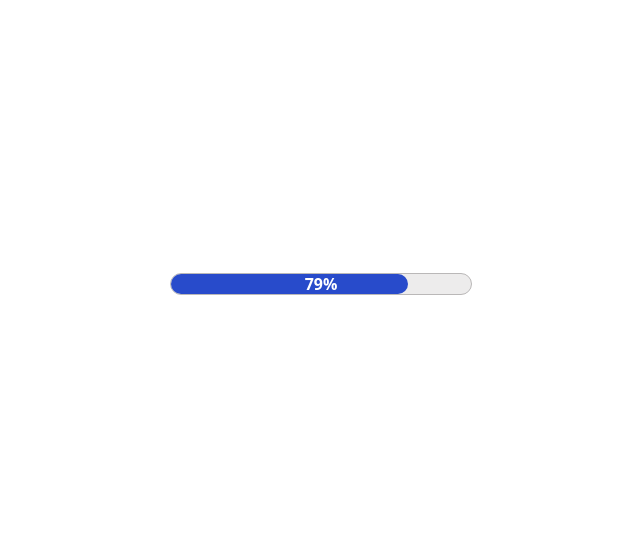
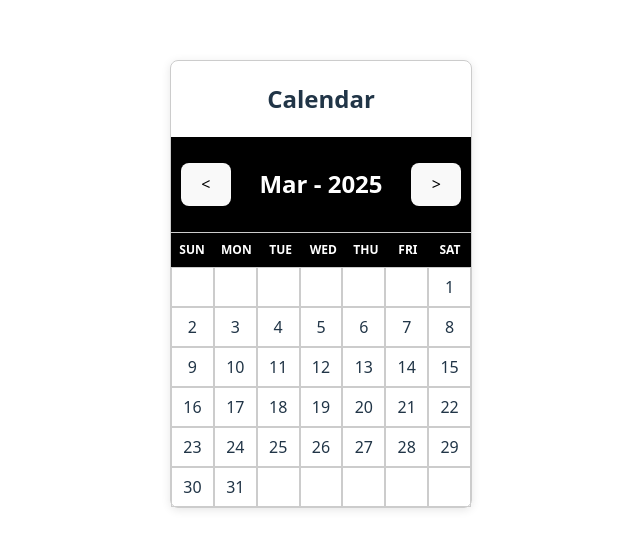
Before and after one commit to pranjal-prateek/React-Everthing, a React (Vite) app: page / in a window 1280 px wide. Shown: the part 116-664 px from the top of the page, without its empty margins (319-959 px from the left). Built offline with nearby package versions, Linux system fonts and the light colour scheme.

Commit message:
feat: added calendar

```diff
--- a/src/App.jsx
+++ b/src/App.jsx
@@ -1,7 +1,7 @@
 import { useState } from "react";
 import "./App.css";
 import { ErrorBoundary } from "./ErrorBoundary/ErrorBoundary";
-import ProgressBar from "./Machine Coding/ProgressBar/ProgressBar";
+import Calendar from "./Machine Coding/Calendar/calendar";
 function App() {
   const [isModalOpen, setIsModalOpen] = useState(false);
 
@@ -48,7 +48,9 @@ function App() {
       )}
       <button onClick={handleOpen}>Open Modal</button> */}
 
-      <ProgressBar/>
+      {/* <ProgressBar/> */}
+      {/* <DragAndDropComponent/> */}
+      <Calendar/>
 
     </ErrorBoundary>
   );
--- /dev/null
+++ b/src/Machine Coding/Calendar/Calendar.jsx
@@ -0,0 +1,69 @@
+import { useState } from "react";
+import './calendar.css';
+const  Calendar =()=>{
+const [date,setDate] = useState(new Date())
+const weeKDays = ["SUN","MON","TUE","WED","THU","FRI","SAT"];
+console.log(date);
+const handlePrevMonth =()=>{
+  setDate((prevDate)=>new Date(prevDate.getFullYear(),prevDate.getMonth()-1,1))
+}
+const handleNextMonth =()=>{
+  setDate((prevDate)=>new Date(prevDate.getFullYear(),prevDate.getMonth()+1,1)
+  )
+}
+
+const renderDaysInMonth =()=>{
+  const month =date.getMonth();
+  const year = date.getFullYear();
+
+// Get the first day of the month (0 = Sunday, 1 = Monday, etc.)
+  const firstDay = new Date(year,month,1).getDay();
+  // Get the number of days in the month
+  const totalDays = new Date(year,month+1,0).getDate();
+
+  const days = [];
+
+  for (let i = 0; i < firstDay; i++) {
+    days.push(<div key={`empty-${i}`} className="empty-day"></div>);
+  }
+  for (let day = 1; day <= totalDays; day++) {
+    days.push(
+      <div
+        key={day}
+        className="day"
+        onClick={() => alert(`Selected date: ${day}/${month + 1}/${year}`)}
+      >
+        {day}
+      </div>
+    );
+  }
+  const totalCells = days.length;
+  const remainingCells = totalCells % 7 === 0 ? 0 : 7 - (totalCells % 7);
+  for (let i = 0; i < remainingCells; i++) {
+    days.push(<div key={`empty-end-${i}`} className="empty-day"></div>);
+  }
+
+  return days;
+}
+
+
+  return(
+    <>
+    <div className="calendar">
+      <h2>Calendar</h2>
+      <header>
+         <button onClick={handlePrevMonth}>{"<"}</button>
+         <h2>{`${date.toLocaleString('default', { month: 'short' })} - ${date.getFullYear()}`}</h2>
+         <button onClick={handleNextMonth}>{">"}</button>
+      </header>
+      <div className="days-of-week">
+        {weeKDays.map((item,_)=>{
+          return <div key={item}>{item}</div>
+        })}
+      </div>
+      <div className="days">{renderDaysInMonth()}</div>
+    </div>
+    </>
+  )
+}
+export default Calendar;
--- /dev/null
+++ b/src/Machine Coding/Calendar/calendar.css
@@ -0,0 +1,57 @@
+/* Calendar.css */
+.calendar {
+  display: flex;
+  flex-direction: column;
+  width: 300px;
+  border: 1px solid #ccc;
+  border-radius: 8px;
+  margin: 20px auto;
+  box-shadow: 0 2px 10px rgba(0, 0, 0, 0.1);
+}
+
+header {
+  display: flex;
+  justify-content: space-between;
+  align-items: center;
+  padding: 10px;
+  background-color: black;
+  color: white;
+  border-bottom: 1px solid #ccc;
+}
+
+.days-of-week {
+  display: flex;
+  background-color: black;
+  color: white;
+  font-size: 12px;
+}
+
+.days-of-week div {
+  flex: 1;
+  text-align: center;
+  padding: 8px;
+  font-weight: bold;
+}
+
+.days {
+  display: flex;
+  flex-wrap: wrap;
+}
+
+.day, .empty-day {
+  flex: 1 0 14.28%; /* 7 days in a week */
+  height: 40px;
+  display: flex;
+  align-items: center;
+  justify-content: center;
+  border: 1px solid #ccc;
+  box-sizing: border-box;
+  cursor: pointer;
+}
+
+.day:hover {
+  background-color: #e0e0e0;
+}
+.empty-day {
+  background-color: transparent;
+}
--- a/src/Machine Coding/ProgressBar/ProgressBar.jsx
+++ b/src/Machine Coding/ProgressBar/ProgressBar.jsx
@@ -1,6 +1,6 @@
 import { useEffect, useState } from "react";
 import ProgressBarView from "./ProgressBarView";
-const ProgressBar =()=>{
+const ProgressBar =({})=>{
 const [value,setValue] =useState(0);
 useEffect(() => {
   const interval = setInterval(() => {
```
Also changed, not shown: src/Machine Coding/DragAndDrop/DragNDrop.jsx (added), src/Machine Coding/DragAndDrop/dragndrop.module.css (added), 1 other file (tests, documents, lock files or other folders).
